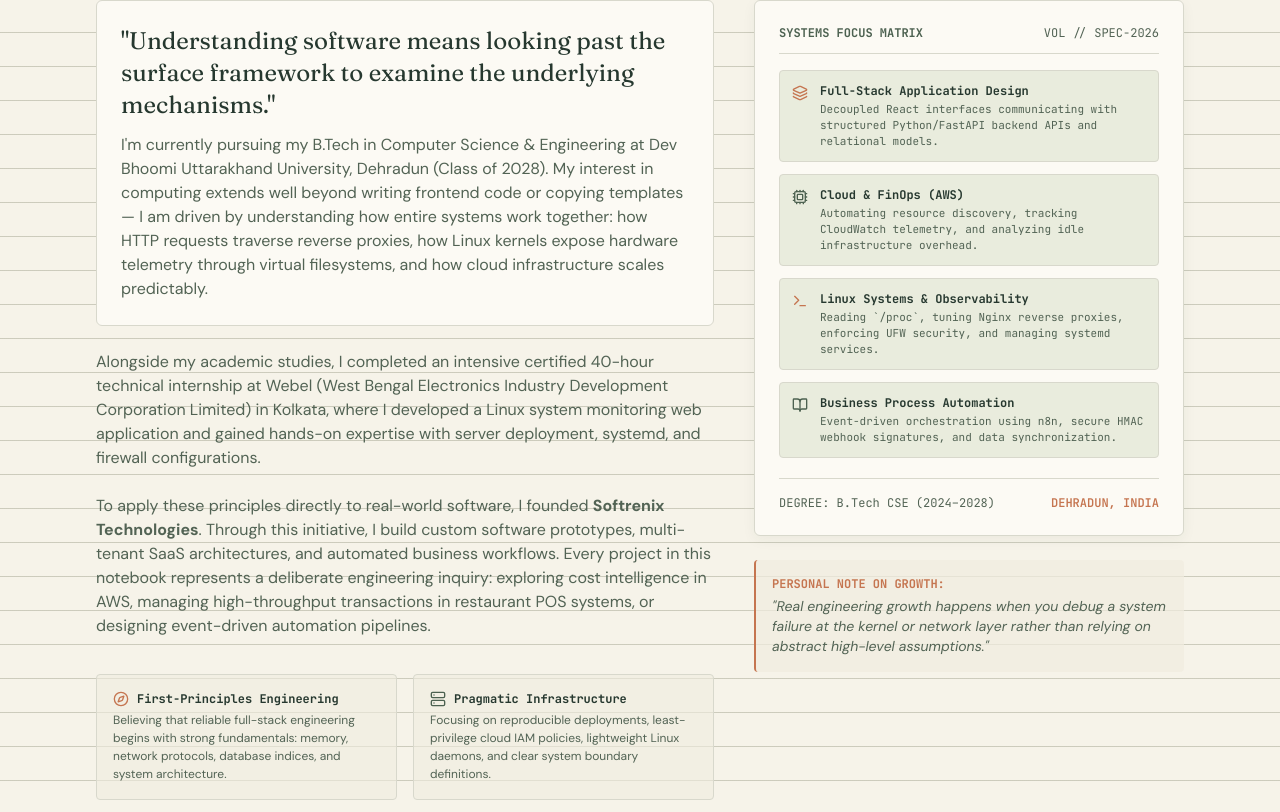
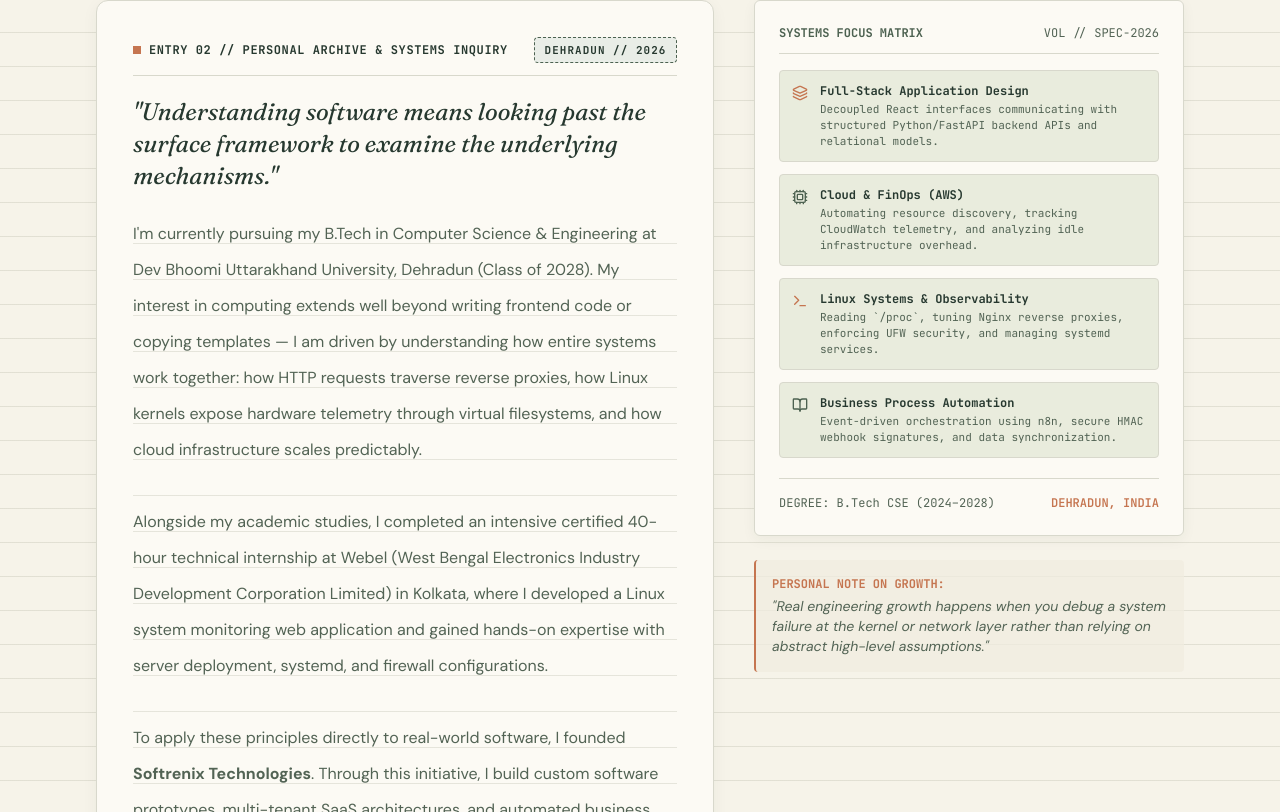
Before and after one commit to innovateabhi/abhinandans-engineering-notebook, a React (Vite) app: page / in a window 1280 px wide. Shown: the part 1328-2140 px from the top of the page. Built offline with nearby package versions, Linux system fonts and the light colour scheme.

Commit message:
fix: lighten notebook ruled lines and align narrative text line-by-line with ruled baseline

```diff
--- a/src/sections/About.jsx
+++ b/src/sections/About.jsx
@@ -17,26 +17,42 @@ export function About() {
         {/* Editorial Layout: Story & Systems Philosophy */}
         <div className="grid grid-cols-1 lg:grid-cols-12 gap-10 items-start">
           {/* Main Story Narrative */}
-          <div className="lg:col-span-7 space-y-6 text-base sm:text-lg text-ink-muted leading-relaxed font-sans">
-            <div className="p-6 rounded-md bg-paper-light border border-grid shadow-xs">
-              <p className="font-editorial text-xl sm:text-2xl text-ink leading-snug mb-3">
+          <div className="lg:col-span-7 space-y-6">
+            <div className="notebook-ruled-sheet p-6 sm:p-8 lg:p-9 relative overflow-hidden">
+              {/* Notebook Entry Docket Header */}
+              <div className="flex flex-wrap items-center justify-between gap-2 pb-3 mb-5 border-b border-grid text-xs font-mono text-ink-muted">
+                <div className="flex items-center gap-2">
+                  <span className="w-2 h-2 rounded-xs bg-accent"></span>
+                  <span className="font-bold text-ink uppercase tracking-wider text-xs">
+                    ENTRY 02 // PERSONAL ARCHIVE &amp; SYSTEMS INQUIRY
+                  </span>
+                </div>
+                <span className="paper-stamp text-[10px]">DEHRADUN // 2026</span>
+              </div>
+
+              {/* Editorial Opening Thought */}
+              <p className="font-editorial text-lg sm:text-2xl text-ink leading-snug mb-6 italic">
                 "Understanding software means looking past the surface framework to examine the underlying mechanisms."
               </p>
-              <p className="text-sm sm:text-base text-ink-muted">
+
+              {/* Exact Line-by-Line Notebook Ruled Text */}
+              <div className="notebook-ruled-content text-ink-muted font-sans">
+                <p>
                   I'm currently pursuing my B.Tech in Computer Science &amp; Engineering at Dev Bhoomi Uttarakhand University, Dehradun (Class of 2028). My interest in computing extends well beyond writing frontend code or copying templates — I am driven by understanding how entire systems work together: how HTTP requests traverse reverse proxies, how Linux kernels expose hardware telemetry through virtual filesystems, and how cloud infrastructure scales predictably.
                 </p>
-            </div>
 
-            <p className="text-sm sm:text-base">
+                <p>
                   Alongside my academic studies, I completed an intensive certified 40-hour technical internship at Webel (West Bengal Electronics Industry Development Corporation Limited) in Kolkata, where I developed a Linux system monitoring web application and gained hands-on expertise with server deployment, systemd, and firewall configurations.
                 </p>
 
-            <p className="text-sm sm:text-base">
+                <p>
                   To apply these principles directly to real-world software, I founded <strong>Softrenix Technologies</strong>. Through this initiative, I build custom software prototypes, multi-tenant SaaS architectures, and automated business workflows. Every project in this notebook represents a deliberate engineering inquiry: exploring cost intelligence in AWS, managing high-throughput transactions in restaurant POS systems, or designing event-driven automation pipelines.
                 </p>
+              </div>
+            </div>
 
             {/* Philosophy Cards */}
-            <div className="grid grid-cols-1 sm:grid-cols-2 gap-4 pt-3">
+            <div className="grid grid-cols-1 sm:grid-cols-2 gap-4 pt-1">
               <div className="p-4 rounded bg-paper-warm/60 border border-grid">
                 <div className="flex items-center gap-2 text-ink font-mono text-xs font-bold mb-1">
                   <Compass className="w-4 h-4 text-accent" />
--- a/src/styles/globals.css
+++ b/src/styles/globals.css
@@ -76,18 +76,67 @@
   }
 }
 
-/* AUTHENTIC PLAIN HORIZONTAL LINED NOTEBOOK PAPER (Deeper, defined lines matching reference) */
+/* AUTHENTIC PLAIN HORIZONTAL LINED NOTEBOOK PAPER (Refined, lighter ruling matching tactile notebook paper) */
 .bg-notebook-grid,
 .bg-notebook-lined {
   background-color: var(--color-paper);
-  background-image: linear-gradient(to bottom, rgba(182, 182, 165, 0.65) 1.2px, transparent 1.2px);
+  background-image: linear-gradient(to bottom, rgba(182, 182, 165, 0.32) 1px, transparent 1px);
   background-size: 100% 34px;
 }
 
 .bg-notebook-lined-dense {
   background-color: var(--color-paper-light);
-  background-image: linear-gradient(to bottom, rgba(182, 182, 165, 0.7) 1.2px, transparent 1.2px);
+  background-image: linear-gradient(to bottom, rgba(182, 182, 165, 0.35) 1px, transparent 1px);
   background-size: 100% 28px;
+}
+
+/* Notebook Ruled Sheet with Exact Line-by-Line Baseline Alignment */
+.notebook-ruled-sheet {
+  background-color: var(--color-paper-light);
+  border: 1px solid var(--color-grid);
+  border-radius: 12px;
+  box-shadow: 0 4px 16px rgba(38, 56, 47, 0.05);
+  position: relative;
+}
+
+.notebook-ruled-content {
+  font-size: 0.9375rem; /* 15px */
+  line-height: 34px !important;
+  background-image: repeating-linear-gradient(
+    to bottom,
+    transparent 0px,
+    transparent 33px,
+    rgba(182, 182, 165, 0.32) 33px,
+    rgba(182, 182, 165, 0.32) 34px
+  );
+  background-size: 100% 34px;
+  background-position: 0 27px;
+}
+
+.notebook-ruled-content p {
+  margin: 0;
+  margin-bottom: 34px;
+  line-height: 34px !important;
+}
+
+@media (min-width: 640px) {
+  .notebook-ruled-content {
+    font-size: 1rem; /* 16px */
+    line-height: 36px !important;
+    background-image: repeating-linear-gradient(
+      to bottom,
+      transparent 0px,
+      transparent 35px,
+      rgba(182, 182, 165, 0.32) 35px,
+      rgba(182, 182, 165, 0.32) 36px
+    );
+    background-size: 100% 36px;
+    background-position: 0 28px;
+  }
+  .notebook-ruled-content p {
+    margin-bottom: 36px;
+    line-height: 36px !important;
+  }
 }
 
 /* Notebook Ruled Left Margin Guide (authentic dual red line like lined notebooks) */
```
Lines whose indentation alone changed are shown as unchanged.
